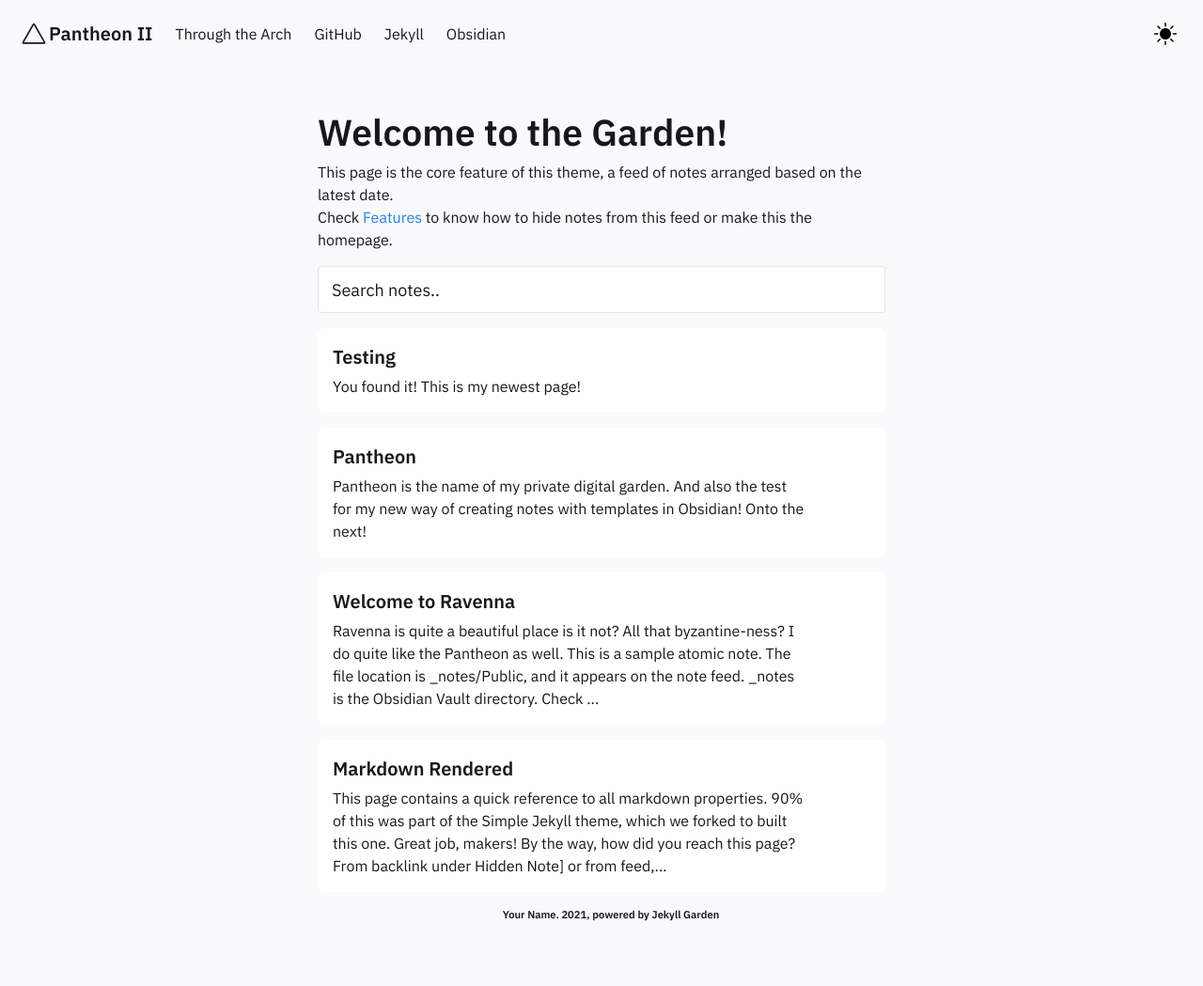
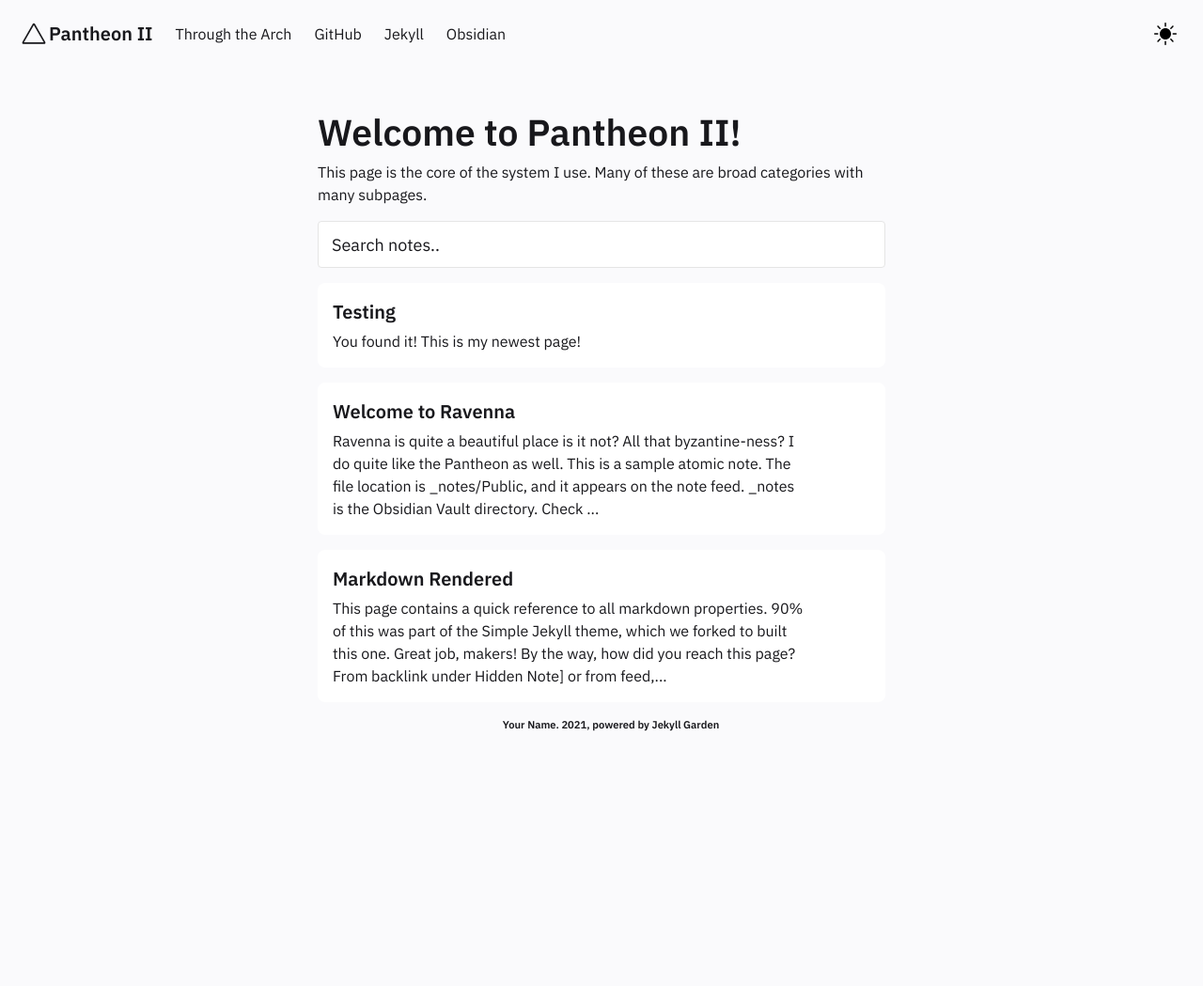
Before and after one commit to jtpr/jtpr.github.io, a Jekyll site: the page built from pages/notes.md, in a window 1280 px wide. Shown: the whole page at 94% size. Built offline with Jekyll 4.4.1, drawn with Linux system fonts in a browser that asks for light colours; after the commit the page ends 900 px from its top, so only the background shows below that.

Commit message:
testpush!

```diff
--- a/_includes/Feed.html
+++ b/_includes/Feed.html
@@ -39,6 +39,7 @@
 <script type="text/javascript" src="/assets/js/vendor/lunr.min.js"></script>
 <script src="/assets/js/Search.js"></script>
 {%- endif -%}
+
 <!-- feed with filter-->
 {% assign note_items = site.notes | sort: "date" | reverse %}
 {% for note_items in note_items %}
--- a/_includes/FeedContent.html
+++ b/_includes/FeedContent.html
@@ -1,8 +1,7 @@
 <div class="block">
-    <h1>Welcome to the Garden!</h1>
+    <h1>Welcome to Pantheon II!</h1>
 
-    This page is the core feature of this theme, a feed of notes arranged based on the latest date. </br>
-    Check <a href="../posts/features" style="color:var(--link);">Features</a> to know how to hide notes from this feed or make this the homepage.
+    This page is the core of the system I use. Many of these are broad categories with many subpages. </br>
 
 
     </div>
--- a/_notes/Public/Pantheon.md
+++ /dev/null
@@ -1,9 +0,0 @@
----
-title: Pantheon
-notetype : feed # Change to unfeed to make private
-date : 12-04-2022
----
-
-Pantheon is the name of my private digital garden. And also the test for my new way of creating notes with templates in Obsidian!
-
-Onto the next!
```
